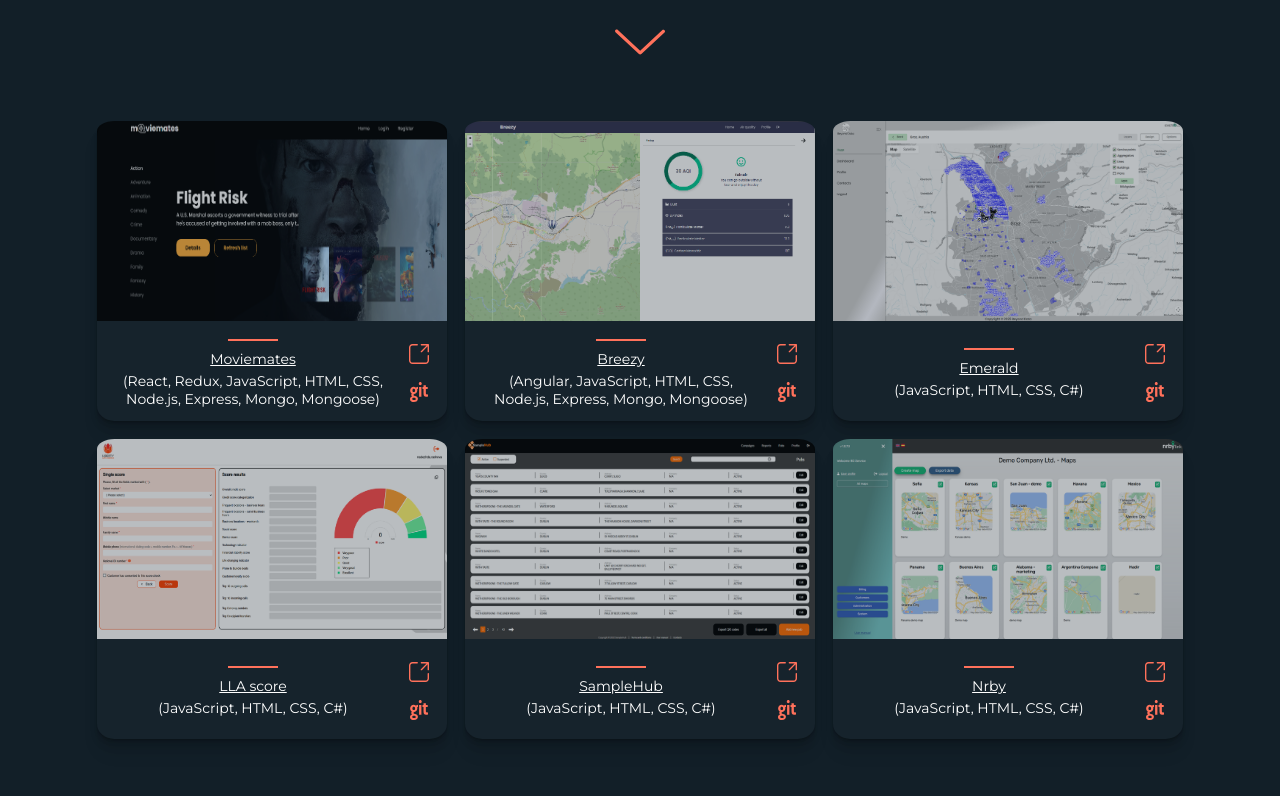
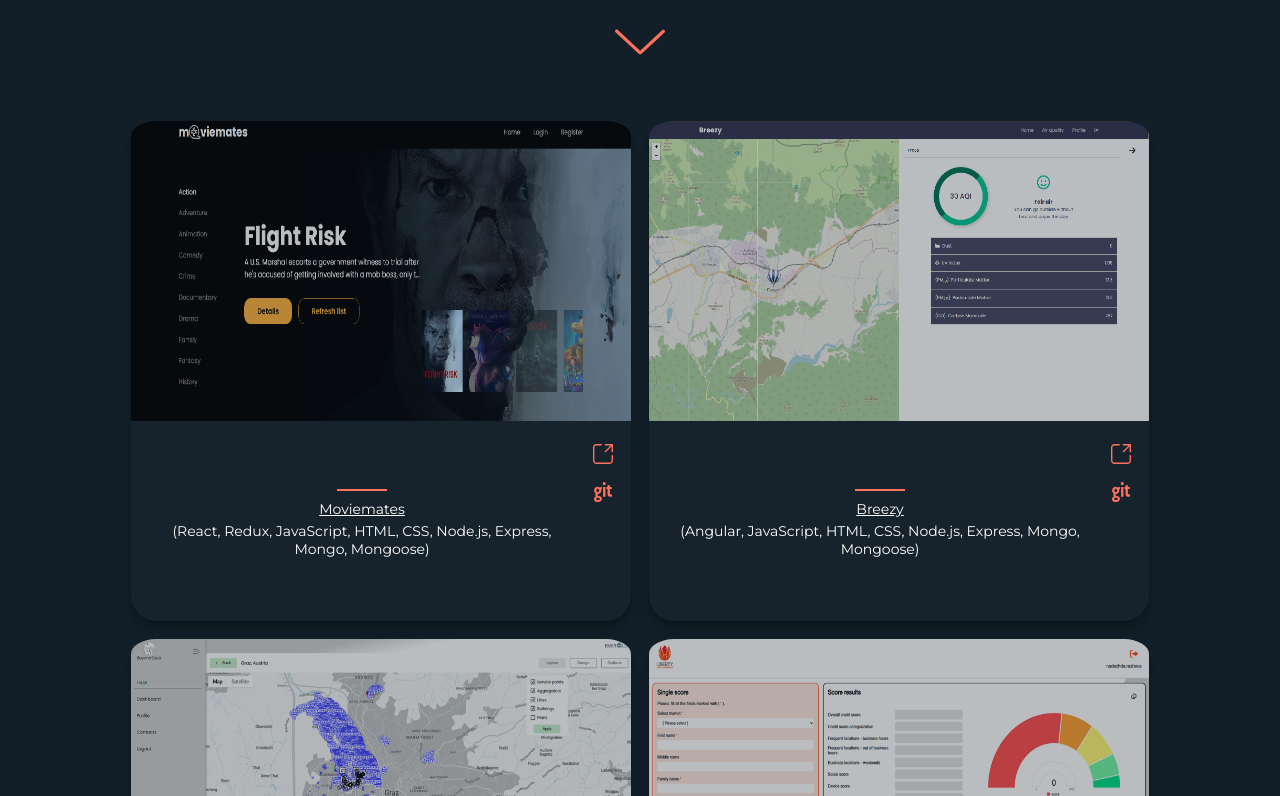
Before and after one commit to nrasheva/nadezhda-rasheva, a React (Vite) app: page / in a window 1280 px wide. Shown: the part 1124-1920 px from the top of the page. Built offline with nearby package versions, Linux system fonts and the light colour scheme.

Commit message:
Updated styles

```diff
--- a/src/components/Pages/Home.module.css
+++ b/src/components/Pages/Home.module.css
@@ -60,12 +60,11 @@
 
 .home-line {
   display: flex;
-  /* gap: 2rem; */
   flex: 1;
   padding: 1rem;
   margin: 0 -50px;
   background-color: var(--lighter-primary);
-  color: var(--lighter-text);
+  color: var(--light-secondary);
 }
 
 .home-line ul {
@@ -79,7 +78,7 @@
 }
 
 .home-line li:hover {
-  color: var(--light-secondary);
+  color: var(--secondary);
 }
 
 
@@ -127,4 +126,8 @@
   .home-line ul {
     justify-content: space-between;
   }
+
+  .photo-field {
+    width: 370px;
+  }
 }
--- a/src/components/Pages/Projects.module.css
+++ b/src/components/Pages/Projects.module.css
@@ -43,5 +43,10 @@
 @media screen and (max-width: 768px) {
   .projects-main {
     margin-top: 0;
+    padding: 1rem;
+  }
+
+  .projects-content {
+   padding: 0;
   }
 }
--- a/src/components/UI/Card.module.css
+++ b/src/components/UI/Card.module.css
@@ -1,6 +1,6 @@
 .card-main {
-  width: 350px;
-  height: 300px;
+  width: 500px;
+  height: 500px;
   display: flex;
   flex-direction: column;
   border-radius: 5%;
@@ -9,14 +9,13 @@
 }
 
 .card-image {
-  flex: 2;
   border-top-left-radius: 5%;
   border-top-right-radius: 5%;
 }
 
 .card-image img {
-  width: 350px;
-  height: 200px;
+  width: 500px;
+  height: 300px;
   border-top-left-radius: 5%;
   border-top-right-radius: 5%;
   opacity: 0.7;
@@ -82,7 +81,14 @@
 @media screen and (min-width: 1800px) {}
 
 @media screen and (max-width: 768px) {
+  .card-main {
+    width: 100%;
+    min-height: 200px;
+  }
+
   .card-image img {
     opacity: 1;
+    width: 100%;
+    height: 250px;
   }
 }
```
